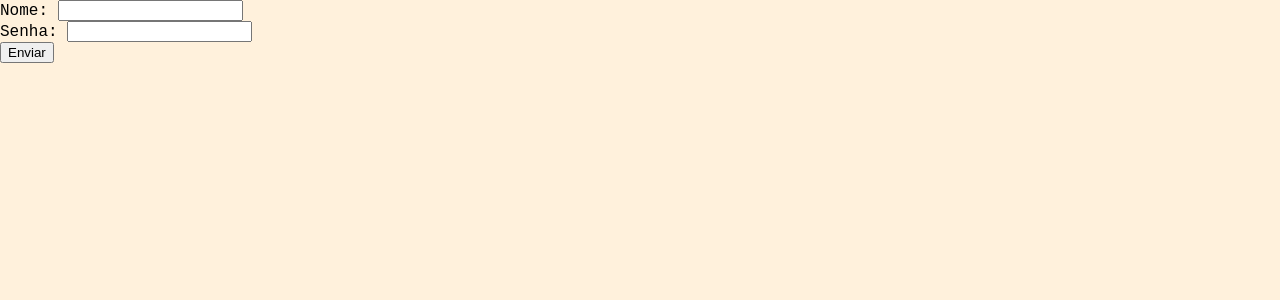
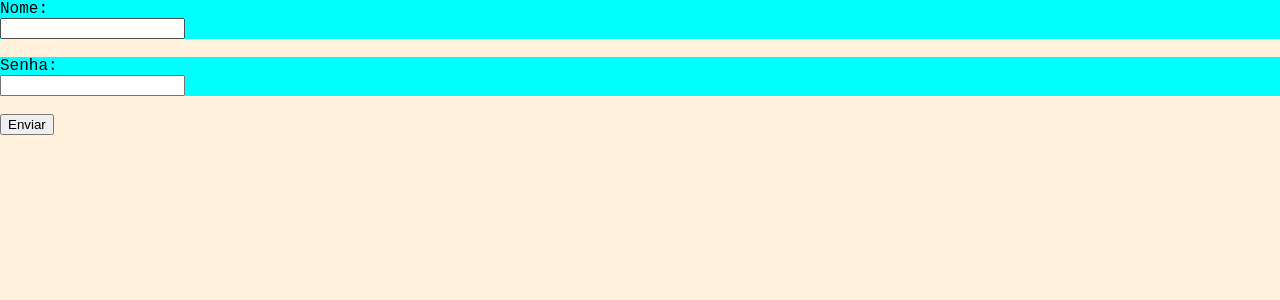
Before and after one commit to MassayoshiOgawa/Sesi-PRPA-S.A-Ferrovia, a PHP site: page /login/login.html in a window 1280 px wide. Shown: the top 300 px of the page. Run offline with PHP 8.4, Linux system fonts and the light colour scheme.

Commit message:
inicio do style

```diff
--- a/login/login.html
+++ b/login/login.html
@@ -1,5 +1,6 @@
 <!DOCTYPE html>
 <html lang="pt-br">
+
 <head>
     <meta charset="UTF-8">
     <meta name="viewport" content="width=device-width, initial-scale=1.0">
@@ -7,23 +8,33 @@
     <link rel="stylesheet" href="../style/style.css">
     <title>Login</title>
 </head>
+
 <body>
     <header>
 
     </header>
     <main>
+        <div id="form">
             <form>
-            <label for="nome">Nome:</label>
+                <div class="nome">
+                    <label for="nome">Nome:</label><br>
                     <input type="text" id="nome" name="nome" required>
+                </div>
+
                 <br>
-            <label for="senha">Senha:</label>
+                <div class="nome">
+                    <label for="senha">Senha:</label><br>
                     <input type="password" id="senha" name="senha" required>
+                </div>
                 <br>
                 <button type="button" name="enviar">Enviar</button>
             </form>
+        </div>
+
     </main>
     <footer>
 
     </footer>
 </body>
+
 </html>
--- a/style/style.css
+++ b/style/style.css
@@ -5,3 +5,12 @@ body{
     font-family: 'Courier New', Courier, monospace;
     overflow: hidden;
 }
+#form{
+
+}
+#nome{
+
+}
+.nome{
+    background-color: aqua;
+}
```
Lines whose indentation alone changed are shown as unchanged.
